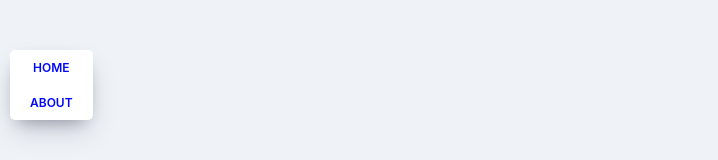
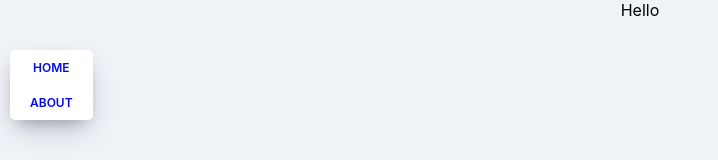
Before and after one commit to theines/movie_app_2021, a React (Create React App) app: page /#/movie-detail in a window 1280 px wide. Shown: the top 160 px of the page, without its empty margins (0-718 px from the left). Built offline with nearby package versions, Linux system fonts and the light colour scheme.

Commit message:
#6 3 Sharing Props Btw Routes

```diff
--- a/src/App.js
+++ b/src/App.js
@@ -1,11 +1,15 @@
-// #6 2 Building the Navigation
+// #6 3 Sharing Props Btw Routes
 
-// Link는 Router 안에 있어야 쓸 수 있다.
+// 모든 Route는 prop을 기본적으로 보낸다.
+// 그래서 네비게이션에서 about을 누르면 props를 화면으로 보낼거다.
+// 그리고 영화를 클릭하면 movie detail페이지로 갈꺼다.(데이터를 보낼것임)
+
 
 import { HashRouter, Route } from "react-router-dom";
 import Home from "./routes/Home";
+import About from "./routes/About";
+import Detail from "./routes/Detail";
 import Navigation from "./components/Navigation";
-import About from "./routes/About";
 import "./App.css";
 
 function App() {
@@ -14,6 +18,7 @@
       <Navigation />
       <Route path="/" exact={true} component={Home} />
       <Route path="/about" component={About} />
+      <Route path="/movie-detail" component={Detail} />
     </HashRouter>
 
   );
--- a/src/components/Movie.js
+++ b/src/components/Movie.js
@@ -1,11 +1,22 @@
 // we are gonna render movie here
 import PropTypes from "prop-types";
+import { Link } from "react-router-dom";
 import "./Movie.css";
 
 
 //movies component는 state를 필요로 하지 않기 때문에 클래스컴포넌트로 할 필요가 없다.
-function Movie({ id, year, title, summary, poster, genres }) {
+function Movie({ year, title, summary, poster, genres }) {
     return (
+        <Link to={{
+            pathname:"/movie-detail",
+            state: {
+                year,
+                title,
+                summary,
+                poster,
+                genres
+            }
+        }}>
             <div className="movie">
                 <img src={poster} alt={title} title={title} />
                 <div className="movie__data">
@@ -21,6 +32,7 @@
                     <p className="movie__summary">{summary.slice(0, 140)}...</p>
                 </div>
             </div>
+        </Link>
     );
 }
 
--- a/src/components/Navigation.js
+++ b/src/components/Navigation.js
@@ -4,7 +4,6 @@
 function Navigation(){
     return (
         <div className="nav">
-            {/* 그냥 a태그로 하게 되면 새로고침되면서 리액트가 죽는다 그래서 링크사용 */}
             <Link to="/">Home</Link>
             <Link to="/about">About</Link>
         </div>
--- /dev/null
+++ b/src/routes/Detail.js
@@ -0,0 +1,7 @@
+
+function Detail(props){
+    console.log(props);
+    return <span>Hello</span>;
+}
+
+export default Detail;
```
Lines whose indentation alone changed are shown as unchanged.
